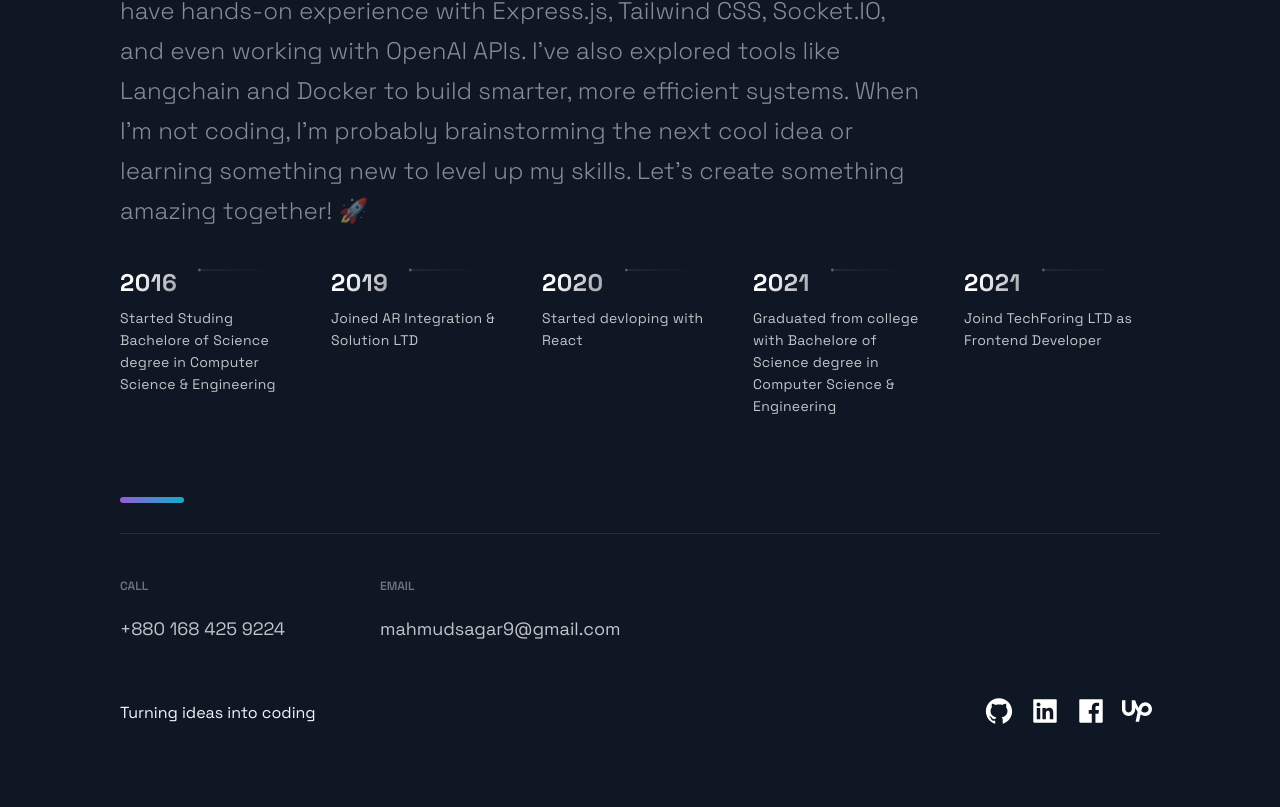
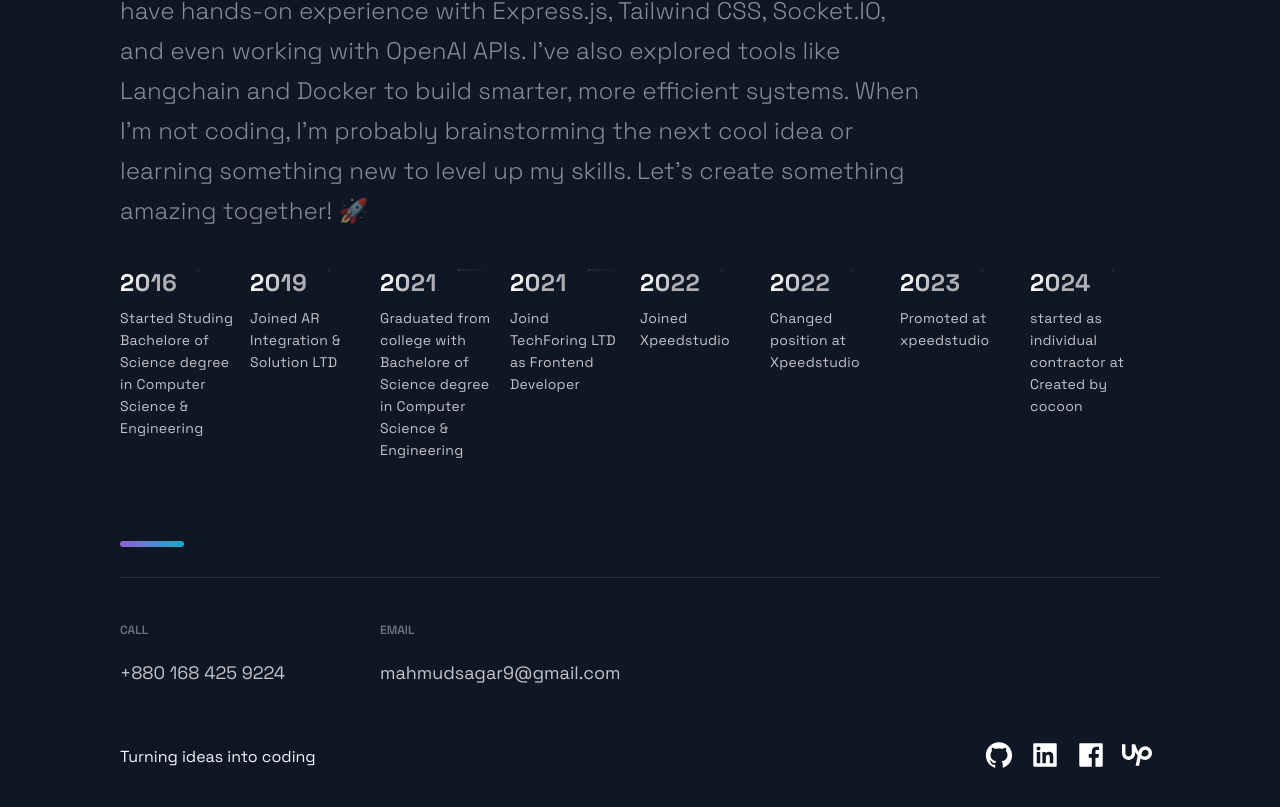
Before and after one commit to mahmudsagar/new_profile, a Next.js app: page / in a window 1280 px wide. Shown: the part 3354-4161 px from the top of the page. Built offline with nearby package versions, Linux system fonts and the light colour scheme.

Commit message:
Update constants.js

```diff
--- a/src/constants/constants.js
+++ b/src/constants/constants.js
@@ -43,8 +43,7 @@ export const projects = [
 
 export const TimeLineData = [
     { year: 2016, text: "Started Studing Bachelore of Science degree in Computer Science & Engineering" },
-    { year: 2019, text: "Joined AR Integration & Solution LTD" },
-    { year: 2020, text: "Started devloping with React" },
+    { year: 2019, text: "Joined AR Integration & Solution LTD", position: "Junior frontend designer" },
     {
         year: 2021,
         text: "Graduated from college with Bachelore of Science degree in Computer Science & Engineering",
@@ -52,5 +51,26 @@ export const TimeLineData = [
     {
         year: 2021,
         text: "Joind TechForing LTD as Frontend Developer",
+        position: "frontend developer"
+    },
+    {
+        year: 2022,
+        text: "Joined Xpeedstudio",
+        position: "frontend developer"
+    },
+    {
+        year: 2022,
+        text: "Changed position at Xpeedstudio",
+        position: "backend developer"
+    },
+    {
+        year: 2023,
+        text: "Promoted at xpeedstudio",
+        position: "Lead Full-stack developer"
+    },
+    {
+        year: 2024,
+        text: "started as individual contractor at Created by cocoon",
+        position: "Fullstack developer"
     },
 ];
```
